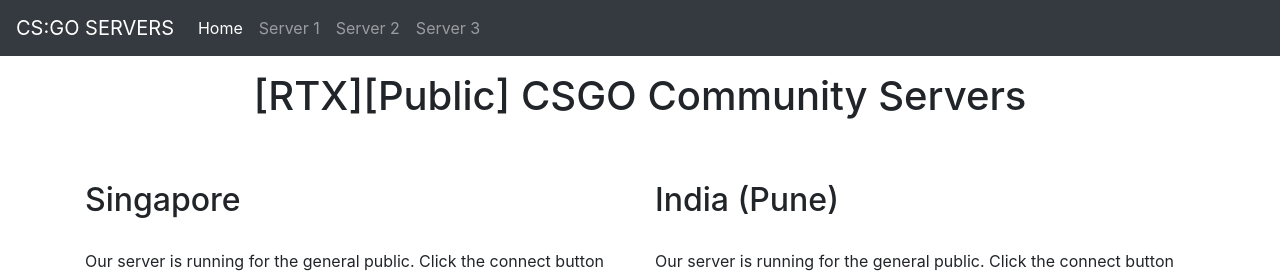
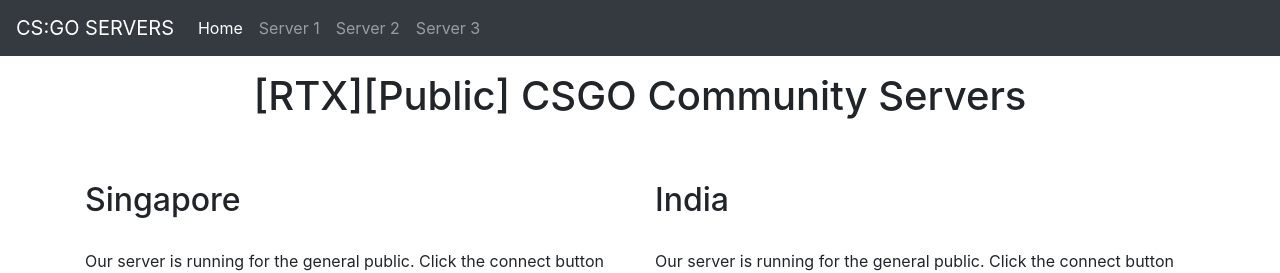
Before and after one commit to MuhammadTayyab518/fastdl, a plain HTML site: page index.html in a window 1280 px wide. Shown: the top 273 px of the page. Drawn offline with nearby package versions, Linux system fonts and the light colour scheme.

Commit message:
Update index.html

```diff
--- a/index.html
+++ b/index.html
@@ -54,7 +54,7 @@
 				<a href="https://muhammadtayyab518.github.io/fastdl/SiteServerFiles/[RTX][Public].zip" download>Download Server Files</a>
 			</div>
 			<div class="col-md-6">
-				<h2>India (Pune)</h2>
+				<h2>India</h2>
 				<p>Our server is running for the general public. Click the connect button blow to connect to the server.</p>
 				<button class="btn btn-success" onclick="connectToServer('4.240.61.172:27015')">Connect to Server</button>
 				<p>If you are getting and ingame error while downloading our servers files then you can download them from the given link.</p>
```
